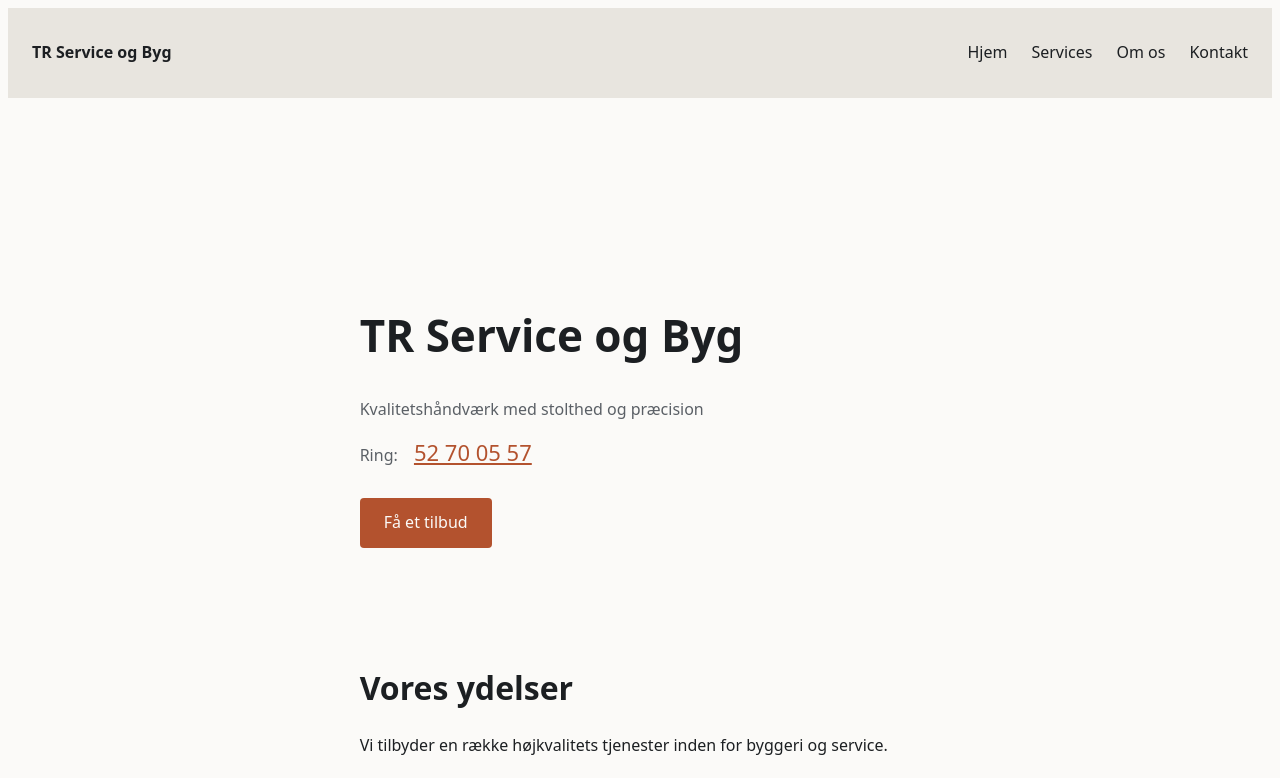
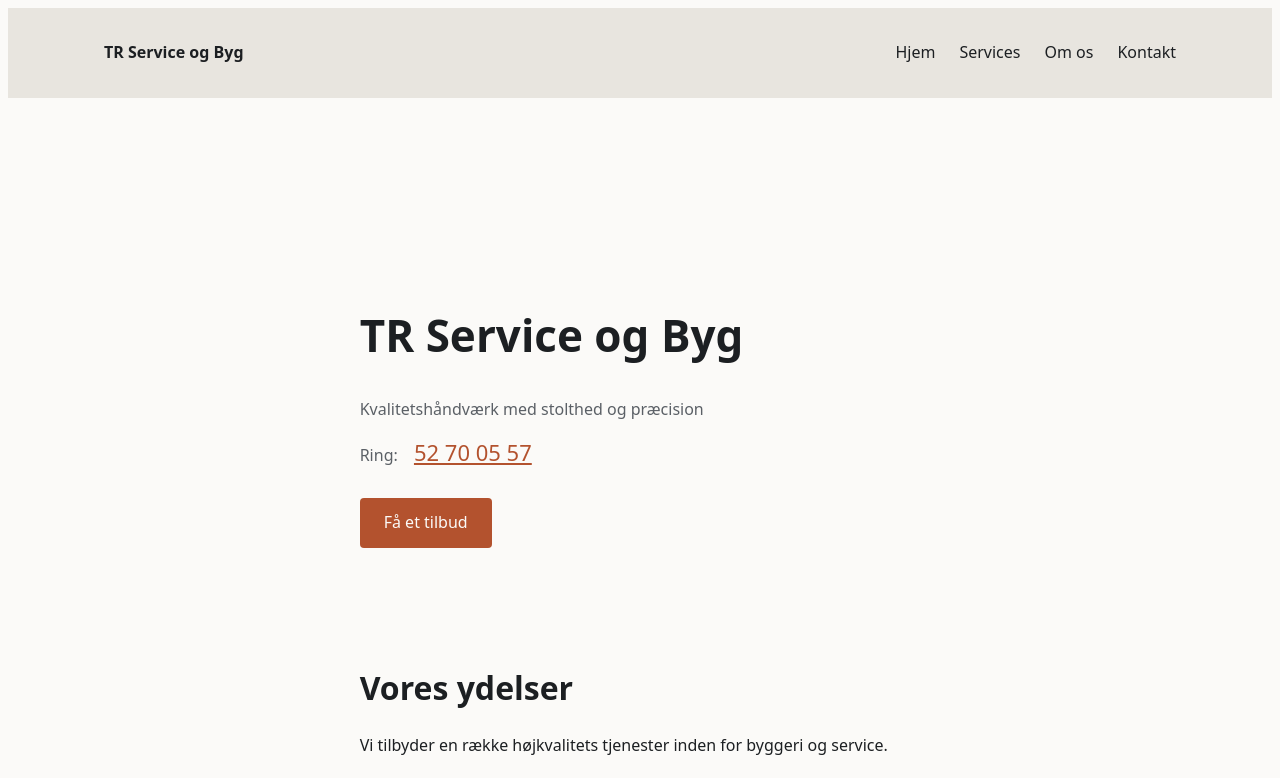
Before and after one commit to Oskar-Bobro/TR-Service-og-Byg, a plain HTML site: page index.html in a window 1280 px wide. Shown: the top 778 px of the page. Drawn offline with Linux system fonts and the light colour scheme.

Commit message:
Add wide container class for header

```diff
--- a/css/style.css
+++ b/css/style.css
@@ -114,13 +114,14 @@ header {
   padding-block: var(--space-sm);
 }
 
-header .container {
-  max-width: 100%;
-  padding-inline: var(--space-md);
+.container {
+  max-width: 70ch;
+  margin-inline: auto;
+  padding-inline: var(--space-lg);
 }
 
-.container {
-  max-width: 70ch;
+.container-wide {
+  max-width: 72rem;
   margin-inline: auto;
   padding-inline: var(--space-lg);
 }
--- a/index.html
+++ b/index.html
@@ -8,7 +8,7 @@
   </head>
   <body>
     <header>
-      <div class="container header-row">
+      <div class="container-wide header-row">
         <a href="#hero" class="brand">TR Service og Byg</a>
         <nav>
           <ul>
```
